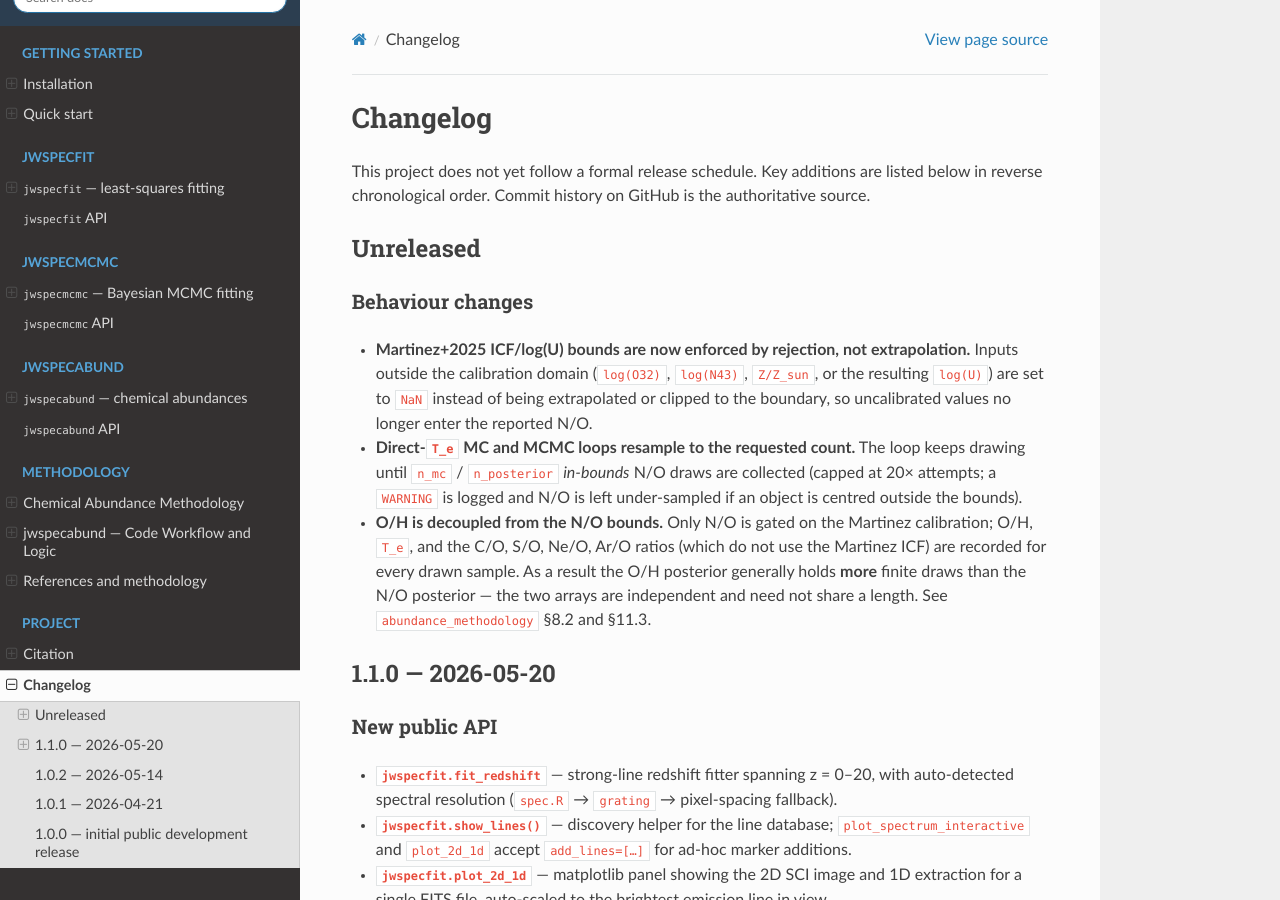
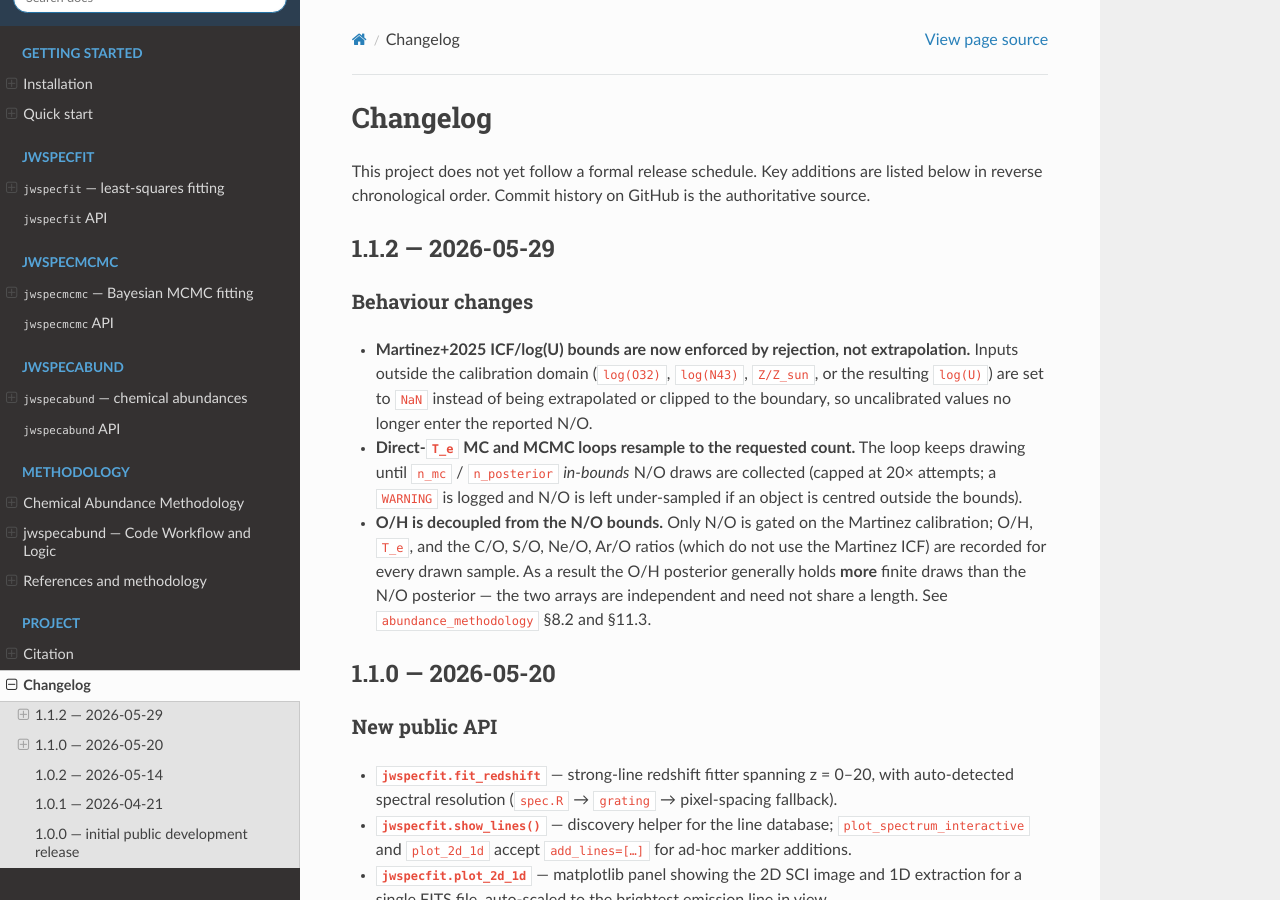
Before and after one commit to raunaq-rai/jwspecfit, a Sphinx documentation site: the page built from docs/changelog.md, in a window 1280 px wide and 900 px high. Built offline with Sphinx 7.4.7 and the Read the Docs theme 3.1.0, drawn with Linux system fonts in a browser that asks for light colours.

Commit message:
Release v1.1.2
Patch release covering the Martinez+2025 bounds handling:
- reject (not clip/extrapolate) out-of-bounds ICF/logU inputs
- resample direct-Te MC/posterior to n_mc / n_posterior in-bounds N/O
- decouple O/H (and Te, C/O, S/O, Ne/O, Ar/O) from the N/O bounds

```diff
--- a/docs/changelog.md
+++ b/docs/changelog.md
@@ -4,7 +4,7 @@
 additions are listed below in reverse chronological order. Commit
 history on GitHub is the authoritative source.
 
-## Unreleased
+## 1.1.2 — 2026-05-29
 
 ### Behaviour changes
 
--- a/pyproject.toml
+++ b/pyproject.toml
@@ -4,7 +4,7 @@
 
 [project]
 name = "jwspecfit"
-version = "1.1.1"
+version = "1.1.2"
 description = "JWST NIRSpec emission-line fitting with resolution-aware Gaussian models"
 readme = "README.md"
 license = "MIT"
```
